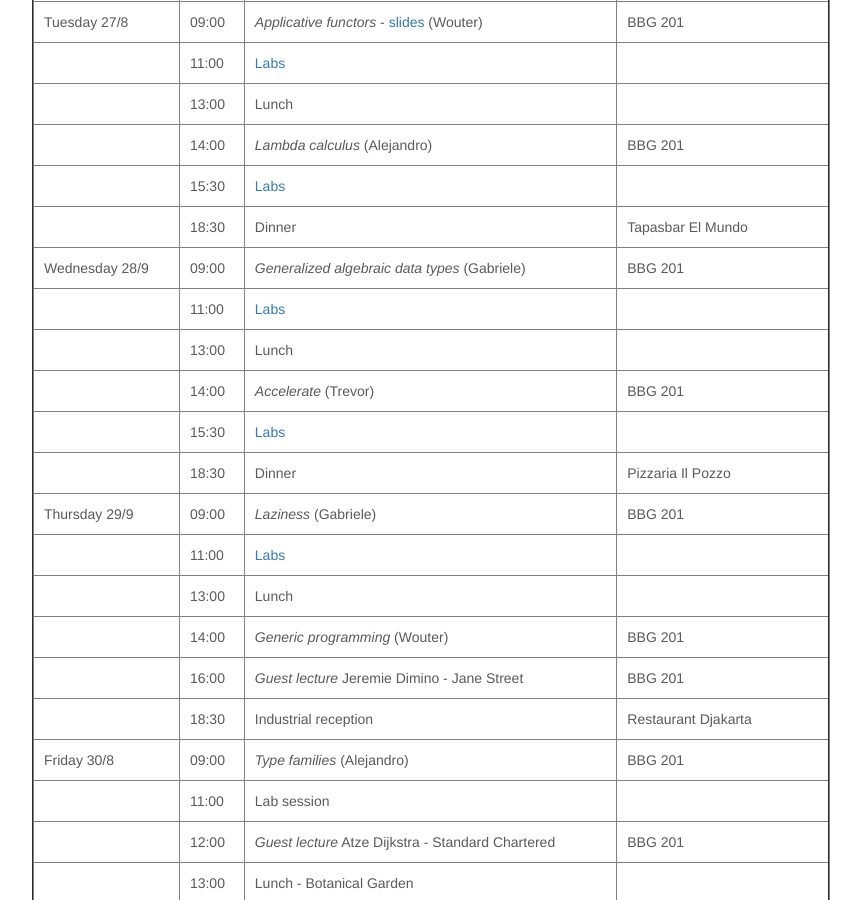
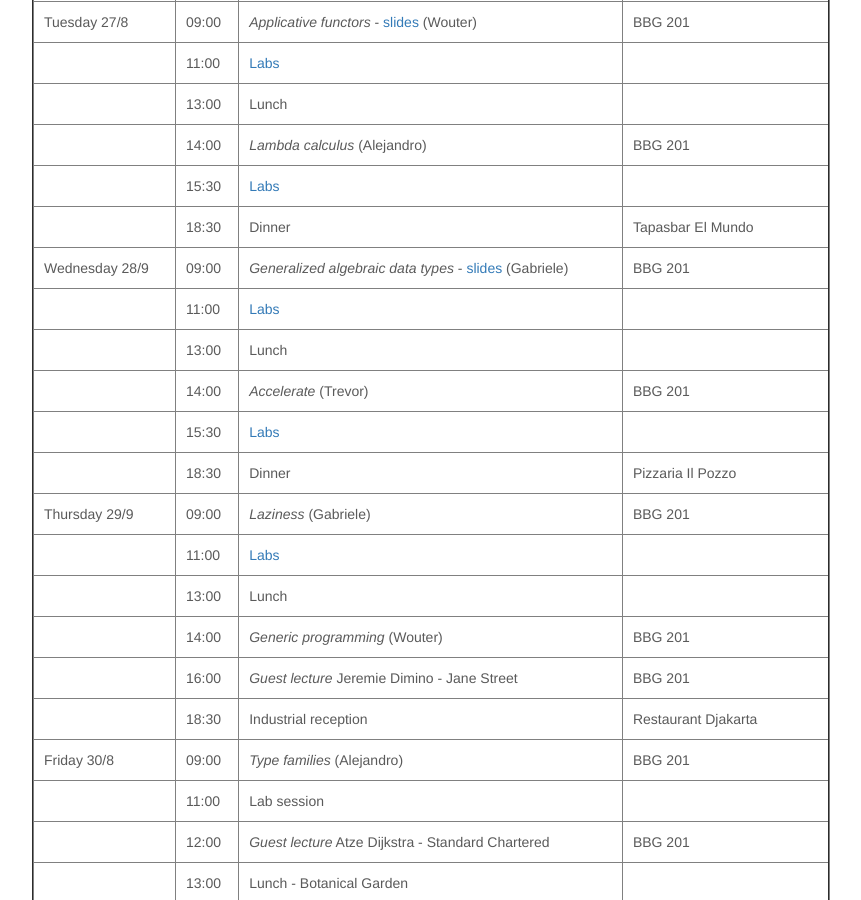
Before and after one commit to uu-afp/uu-afp.github.io, a Jekyll site: the page built from schedule.html, in a window 1280 px wide and 900 px high, scrolled down 560 px. Shown: the whole window, without its empty margins (209-1070 px from the left). Built offline with Jekyll 4.4.1, drawn with Linux system fonts in a browser that asks for light colours; nearby versions of some CDN libraries.

Commit message:
Added slides on GADTs

```diff
--- a/schedule.html
+++ b/schedule.html
@@ -124,7 +124,7 @@ assignments and projects.
     <tr>
       <td>Wednesday 28/9</td>
       <td>09:00</td>
-      <td><i>Generalized algebraic data types</i> (Gabriele)</td>
+      <td><i>Generalized algebraic data types</i> - <a href="slides/afp-gadts.pdf">slides</a> (Gabriele)</td>
       <td>BBG 201</td>
     </tr>
 
```
Also changed, not shown: 1 other file.
